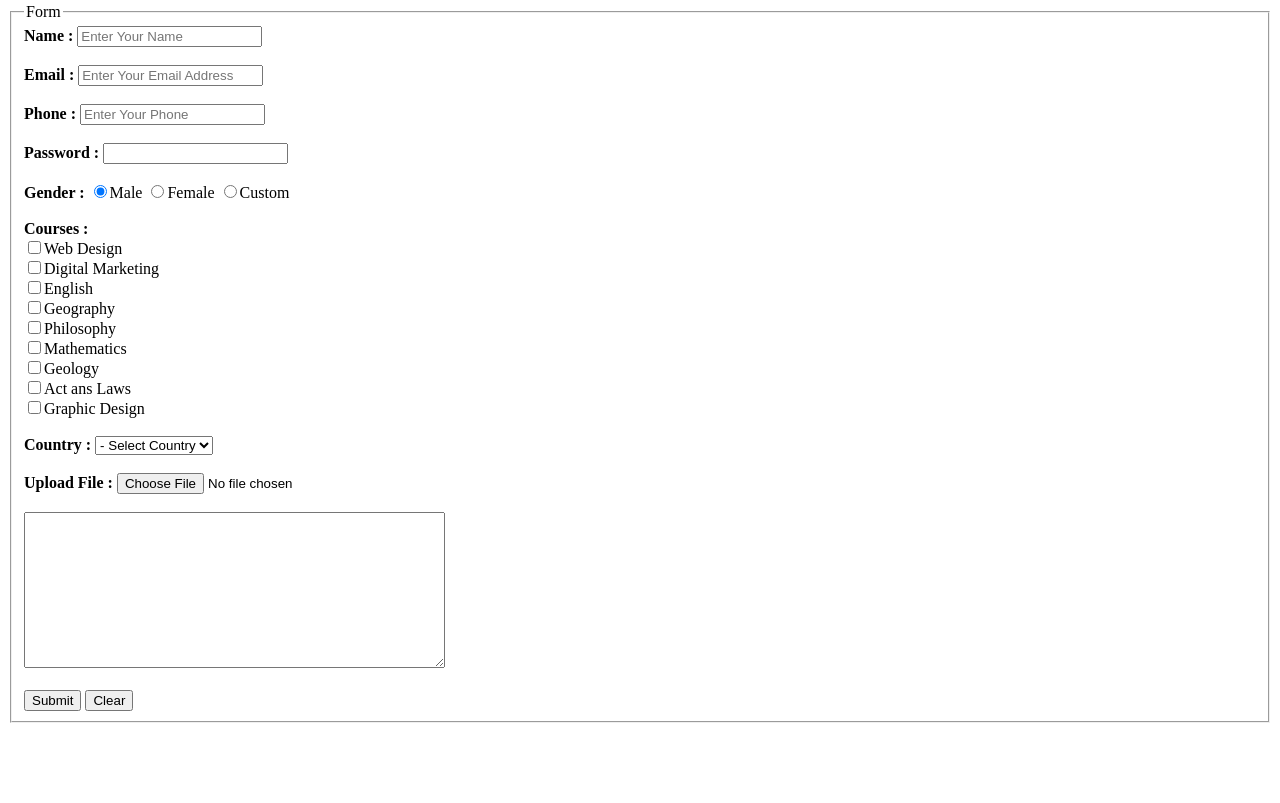
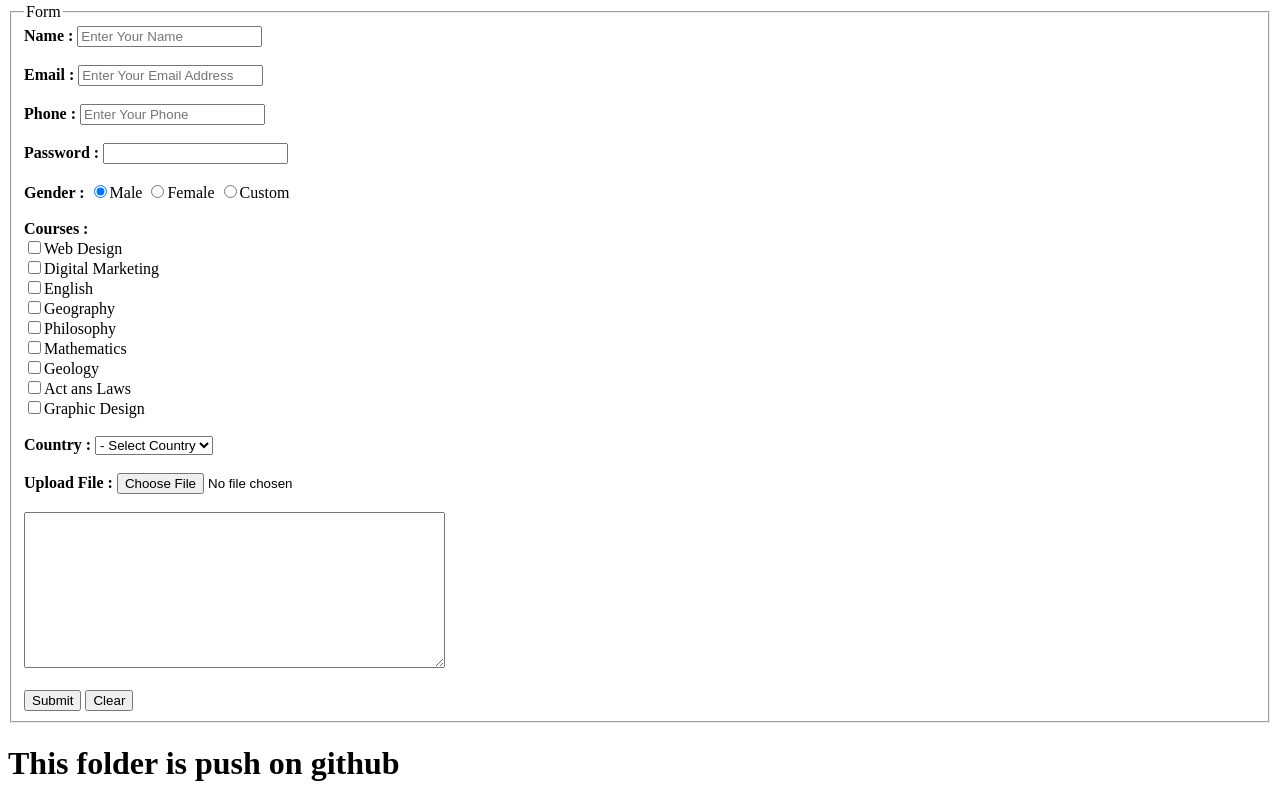
Before and after one commit to alamin516/web-day1-html, a plain HTML site: page index.html in a window 1280 px wide. Shown: the part 1835-2638 px from the top of the page. Before the commit the page ends 2566 px from the top, so only its background shows below. Drawn offline with Linux system fonts and the light colour scheme.

Commit message:
second commit

```diff
--- a/index.html
+++ b/index.html
@@ -189,6 +189,8 @@
         </form>
     </fieldset>
 
+    <h1>This folder is push on github</h1>
+
 
 
 
```
